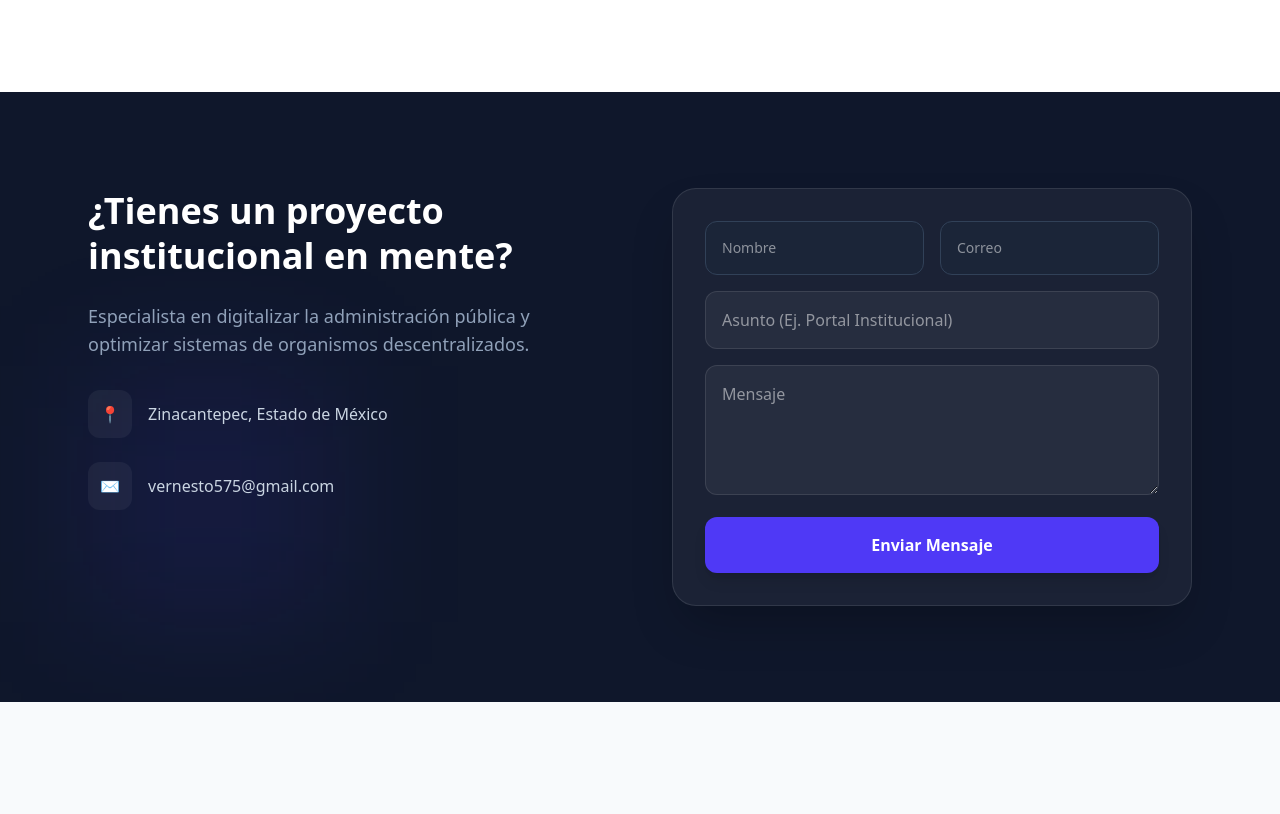
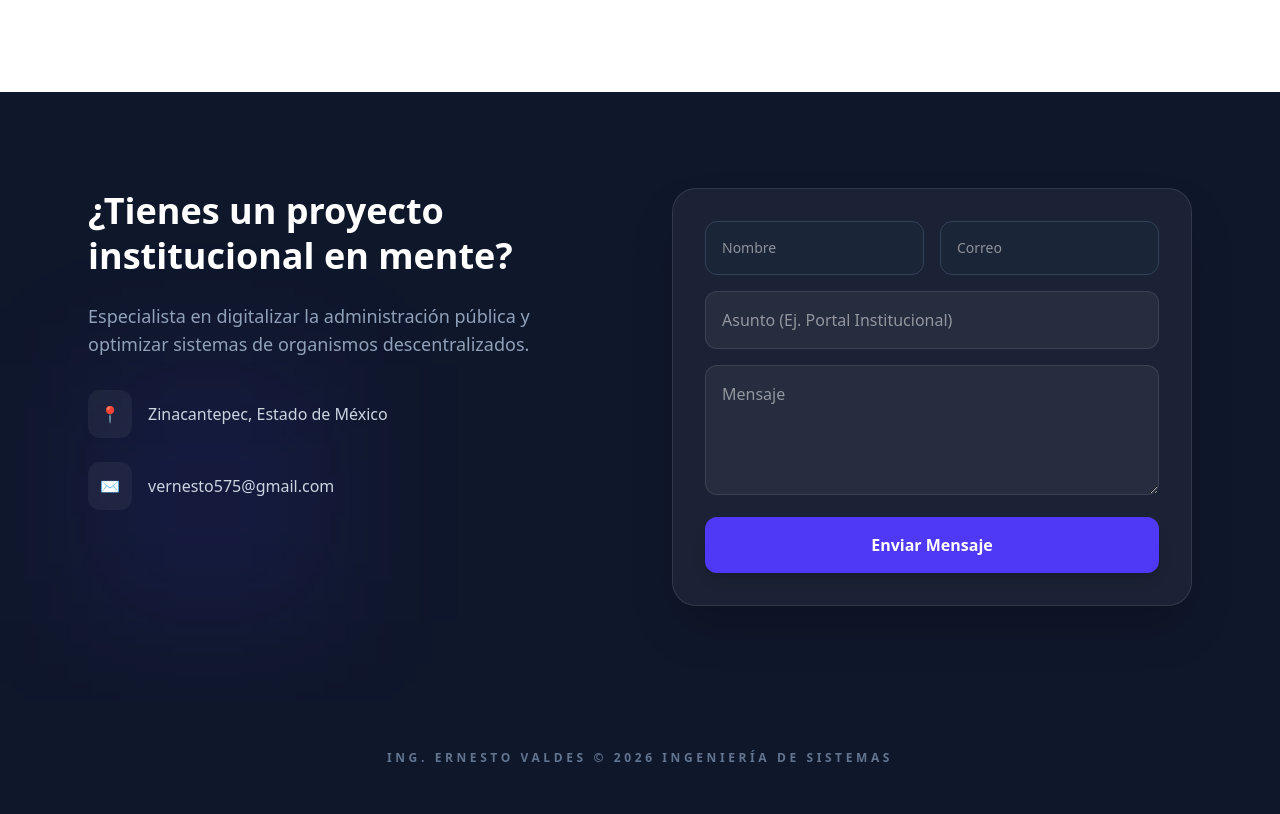
Before and after one commit to ernestovaldes575/Landing-Page, a website: page index.html in a window 1280 px wide. Shown: the part 2954-3768 px from the top of the page. Before the commit the page ends 3656 px from the top, so only its background shows below. Drawn offline with Linux system fonts and the light colour scheme.

Commit message:
Pie de Pagina

```diff
--- a/index.html
+++ b/index.html
@@ -273,6 +273,10 @@
         </div>
     </section>
 
-
+    <footer class="py-12 bg-slate-900 border-t border-white/5 text-center">
+        <p class="text-slate-500 text-xs font-bold uppercase tracking-[0.3em]">
+            Ing. Ernesto Valdes &copy; 2026 Ingeniería de Sistemas
+        </p>
+    </footer>
 </body>
 </html>
```
